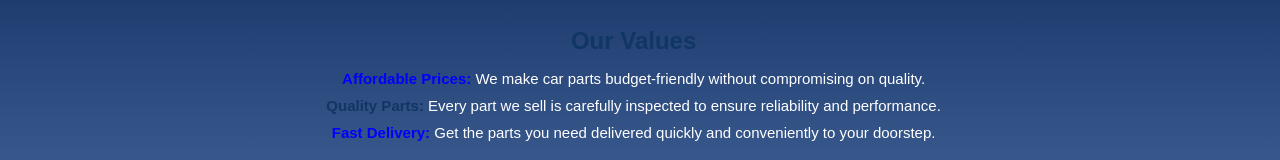
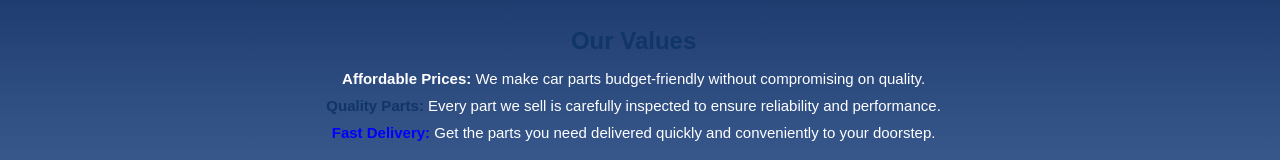
Before and after one commit to BritneyNunes/NunesAutoOfficial, a React (Vite) app: page /aboutUs in a window 1280 px wide. Shown: the part 423-583 px from the top of the page. Built offline with nearby package versions, Linux system fonts and the light colour scheme; no server answers.

Commit message:
deploying stuff

```diff
--- a/src/Components/AboutUs.css
+++ b/src/Components/AboutUs.css
@@ -3,10 +3,10 @@
     margin: 0;
     box-sizing: border-box;
   }
-/* .abt{
+.abt{
    background: linear-gradient(to bottom, #0b1a36, #1d3a6d, #5b7fb5, #c7d3eb);
 
-  } */
+  }
 
 .about {
     min-height: 100vh;
@@ -95,9 +95,9 @@
   color: #103666;
 }
 
-.about-list li:first-child strong{
+/* .about-list li:first-child strong{
   color: #0000ff;
-}
+} */
 
 .stats-section {
   display: flex;
```
